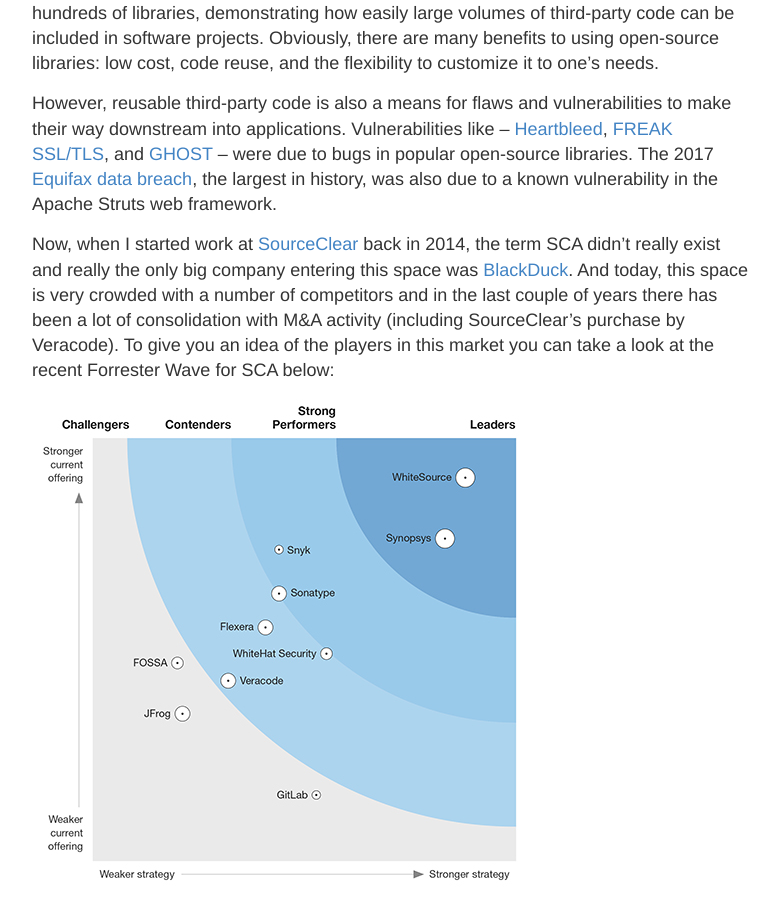
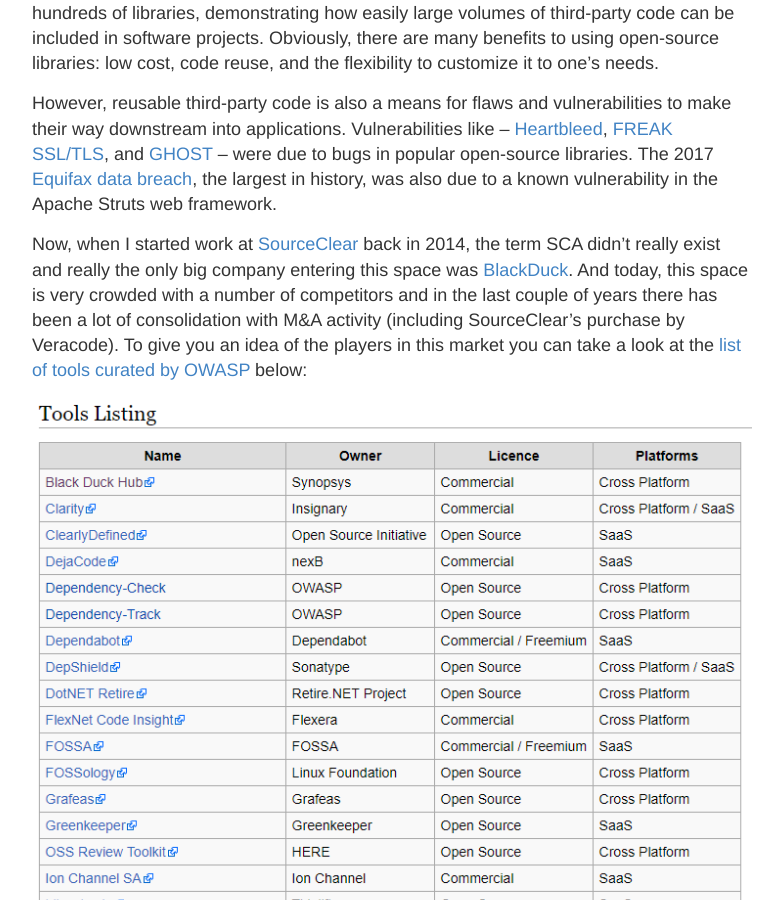
Before and after one commit to lambdasec/lambdasec.github.io, a Jekyll site: the page built from _posts/2019-6-14-When-the-going-gets-tough-Understanding-the-challenges-with-Product-commoditization-in-SCA.md, in a window 1280 px wide and 900 px high, scrolled down 826 px. Shown: the whole window, without its empty margins (248-1027 px from the left). Built offline with Jekyll 4.4.1, drawn with Linux system fonts in a browser that asks for light colours.

Commit message:
Update 2019-6-14-When-the-going-gets-tough-Understanding-the-challenges-with-Product-commoditization-in-SCA.md

```diff
--- a/_posts/2019-6-14-When-the-going-gets-tough-Understanding-the-challenges-with-Product-commoditization-in-SCA.md
+++ b/_posts/2019-6-14-When-the-going-gets-tough-Understanding-the-challenges-with-Product-commoditization-in-SCA.md
@@ -3,7 +3,7 @@
 title: "When the going gets tough: Understanding the challenges with Product commoditization in SCA"
 ---
 
-Recently, I have been thinking a lot about product commoditization and how it affects the software composition analysis (SCA) tools market. If you have been living under a rock and have never heard of SCA you can read a general overview of the problem and solution space [here](https://www.veracode.com/products/software-composition-analysis).
+Recently, I have been thinking a lot about product commoditization and how it affects the software composition analysis (SCA) tools market. If you have been living under a rock and have never heard of SCA you can read a general overview of the problem and solution space [here](https://resources.whitesourcesoftware.com/blog-whitesource/software-composition-security-analysis).
 
 ![Overview of SCA for DevOps](../images/SCA-for-DevOps.PNG)
 
@@ -11,9 +11,9 @@
 
 However, reusable third-party code is also a means for flaws and vulnerabilities to make their way downstream into applications. Vulnerabilities like – [Heartbleed](https://en.wikipedia.org/wiki/Heartbleed), [FREAK SSL/TLS](https://en.wikipedia.org/wiki/FREAK), and [GHOST](https://blog.qualys.com/laws-of-vulnerabilities/2015/01/27/the-ghost-vulnerability) – were due to bugs in popular open-source libraries. The 2017 [Equifax data breach](https://en.wikipedia.org/wiki/Equifax#May%E2%80%93July_2017_data_breach), the largest in history, was also due to a known vulnerability in the Apache Struts web framework.
 
-Now, when I started work at [SourceClear](https://en.wikipedia.org/wiki/SourceClear) back in 2014, the term SCA didn't really exist and really the only big company entering this space was [BlackDuck](https://www.blackducksoftware.com/).  And today, this space is very crowded with a number of competitors and in the last couple of years there has been a lot of consolidation with M&A activity (including SourceClear's purchase by Veracode). To give you an idea of the players in this market you can take a look at the recent Forrester Wave for SCA below:
+Now, when I started work at [SourceClear](https://en.wikipedia.org/wiki/SourceClear) back in 2014, the term SCA didn't really exist and really the only big company entering this space was [BlackDuck](https://www.blackducksoftware.com/).  And today, this space is very crowded with a number of competitors and in the last couple of years there has been a lot of consolidation with M&A activity (including SourceClear's purchase by Veracode). To give you an idea of the players in this market you can take a look at the [list of tools curated by OWASP](https://www.owasp.org/index.php/Component_Analysis#Tools_Listing) below:
 
-![Forrester Wave for SCA](../images/Forrester-Wave-for-SCA.jpg)
+![Component Analysis Tools](../images/SCA-Tools-List.PNG)
 
 As the SCA product and market has matured we are now slowly heading in the territory where all the players have similar features and capabilities.  Unfortunately,  some of this is inevitable as technology products have a tendency to get [commoditized](https://hbswk.hbs.edu/item/when-your-product-becomes-a-commodity).  In fact, lower barrier of entry, use of cloud-based services and increased popularity of open-source components, may even be accelerating high tech commoditization in software products.  This has already happened in manufacturing as described in the article on [Why High-Tech Commoditization Is Accelerating](https://sloanreview.mit.edu/article/why-high-tech-commoditization-is-accelerating/):
 
```
